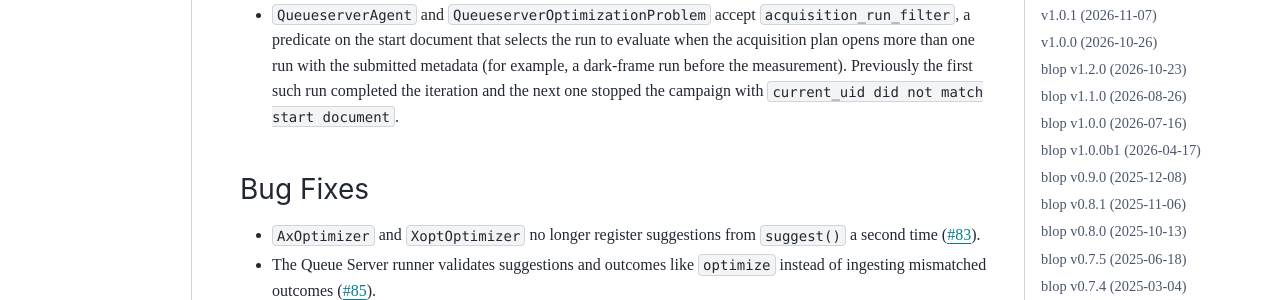
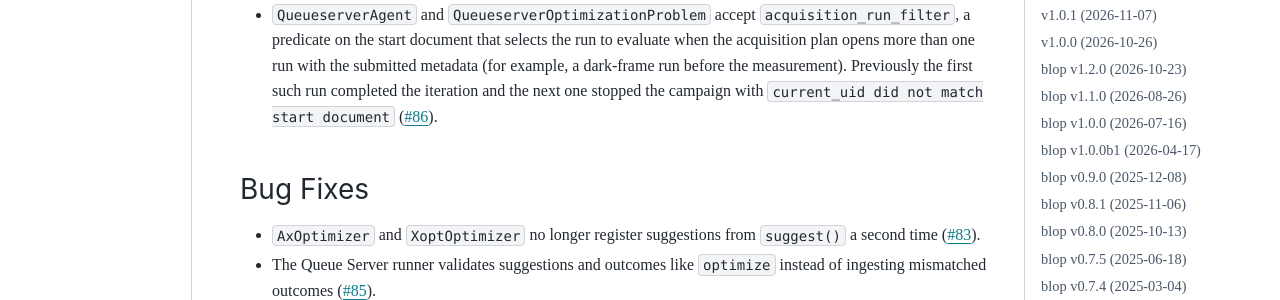
Before and after one commit to bluesky/bluesky-adaptive, a Sphinx documentation site: the page built from docs/source/release-history.rst, in a window 1280 px wide and 900 px high, scrolled down 846 px. Shown: the part 152-452 px from the top of the window. Built offline with Sphinx 7.4.7 and the PyData theme 0.15.4, drawn with Linux system fonts in a browser that asks for light colours; a script that is not in the unit is left out; the version number could not be read and is left out; comment, search, counter and statistics services are not loaded.

Commit message:
Revert change to release history from bad merge

```diff
--- a/docs/source/release-history.rst
+++ b/docs/source/release-history.rst
@@ -33,7 +33,8 @@ Features
 * ``QueueserverAgent`` and ``QueueserverOptimizationProblem`` accept ``acquisition_run_filter``, a predicate on
   the start document that selects the run to evaluate when the acquisition plan opens more than one run with
   the submitted metadata (for example, a dark-frame run before the measurement). Previously the first such run
-  completed the iteration and the next one stopped the campaign with ``current_uid did not match start document``.
+  completed the iteration and the next one stopped the campaign with ``current_uid did not match start document``
+  (`#86 <https://github.com/bluesky/bluesky-adaptive/pull/86>`_).
 
 Bug Fixes
 .........
```
